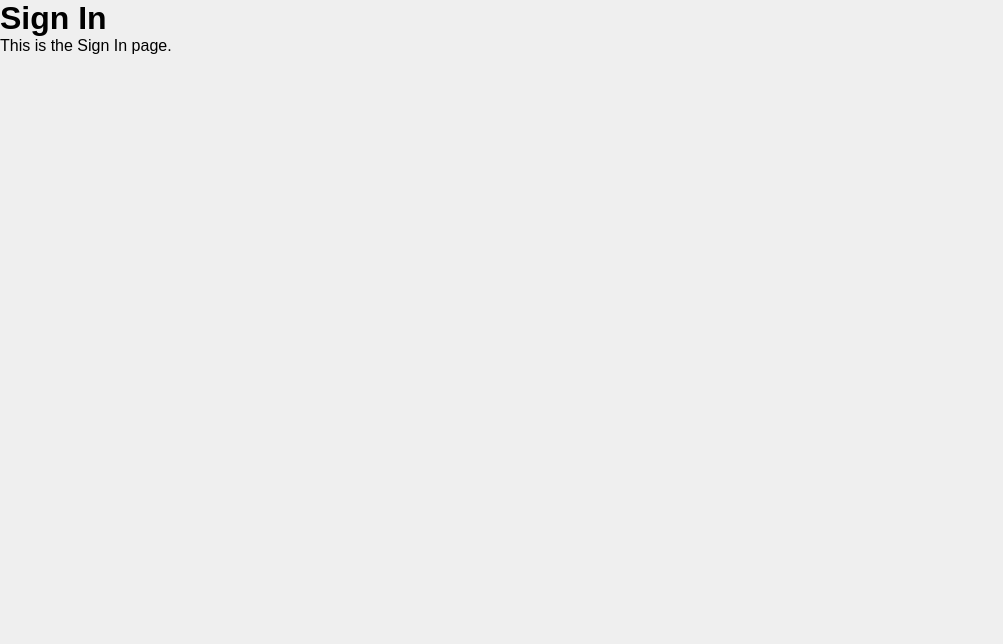
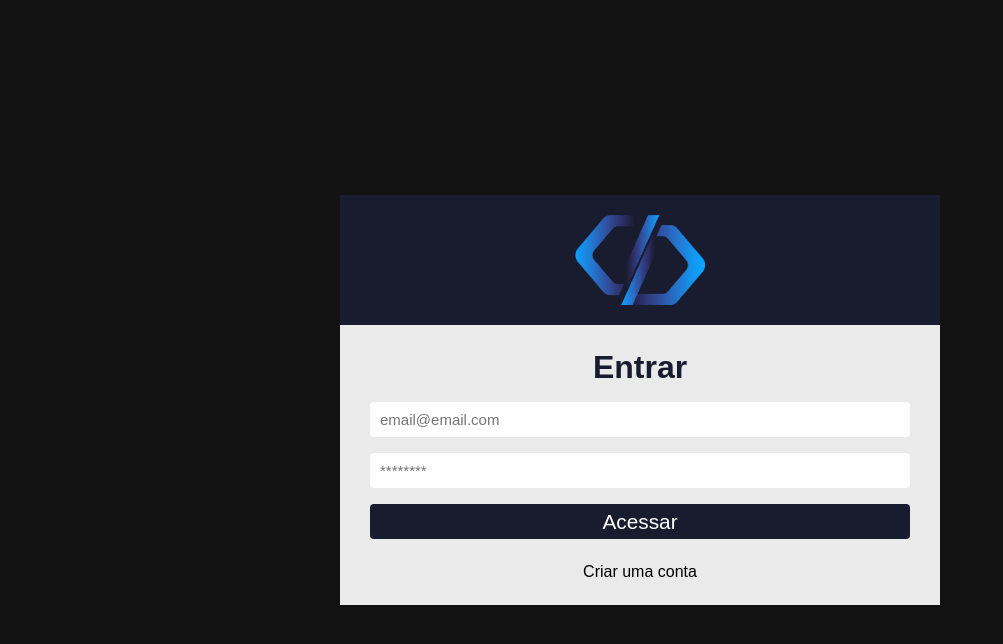
Before and after one commit to audisiofilho/sitechamados, a React (Create React App) app: page / in a window 1280 px wide. Shown: the top 644 px of the page, without its empty margins (0-1003 px from the left). Built offline with nearby package versions, Linux system fonts and the light colour scheme.

Commit message:
Criando e estilizando pagina de login

```diff
--- a/src/pages/SignIn/index.js
+++ b/src/pages/SignIn/index.js
@@ -1,8 +1,39 @@
+import { useState } from 'react';
+import './signin.css';
+
+import logo from '../../assets/logo.png';
+import { Link } from 'react-router-dom';
+
 export default function SignIn() {
+  const [email, setEmail] = useState('');
+  const [password, setPassword] = useState('');
+
+
   return (
-    <div>
-      <h1>Sign In</h1>
-      <p>This is the Sign In page.</p>
+    <div className='container-center'>
+      <div className='login'>
+        <div className='login-area'>
+          <img src={logo} alt='Logo do sistema' />
+        </div>
+        <form>
+          <h1>Entrar</h1>
+          <input
+          type='text'
+          placeholder='email@email.com'
+          value={email}
+          onChange={(e) => setEmail(e.target.value)}/>
+          <input
+          type='password'
+          placeholder='********'
+          value={password}
+          onChange={(e) => setPassword(e.target.value)}/>
+
+          <button type='submit'>Acessar</button>
+        </form>
+
+        <Link to='/signup'>Criar uma conta</Link>
+
+      </div>
     </div>
   );
 }
--- /dev/null
+++ b/src/pages/SignIn/signin.css
@@ -0,0 +1,68 @@
+.container-center {
+  display: flex;
+  justify-content: center;
+  align-items: center;
+  height: 100vh;
+  background-color: #121212;
+  padding: 0 12px;
+}
+
+.login {
+  background-color: #eaeaea;
+  width: 600px;
+  display: flex;
+  align-items: center;
+  justify-content: center;
+  flex-direction: column;
+}
+
+.login-area {
+    background-color: #181c2e;
+    width: 100%;
+    display: flex;
+    justify-content: center;
+}
+
+.login-area img {
+    width: 170px;
+    height: 130px;
+    padding: 20px;
+}
+
+form {
+   margin-top: 1.5rem;
+   width: 90%;
+   display: flex;
+    flex-direction: column;
+}
+
+form h1{
+    text-align: center;
+    margin-bottom: 1rem;
+    color: #181c2e;
+}
+
+.login input {
+    height: 35px;
+    margin-bottom: 1rem;
+    border: 0;
+    border-radius: 4px;
+    padding: 10px;
+    font-size: 15px;
+    background-color: #fff;
+}
+
+form button{
+    height: 35px;
+    border: 0;
+    border-radius: 4px;
+    background-color: #181c2e;
+    color: #fff;
+    font-size: 1.3rem;
+}
+
+.login a{
+    margin: 1.5rem 0;
+    color: #000;
+    cursor: pointer;
+}
```
